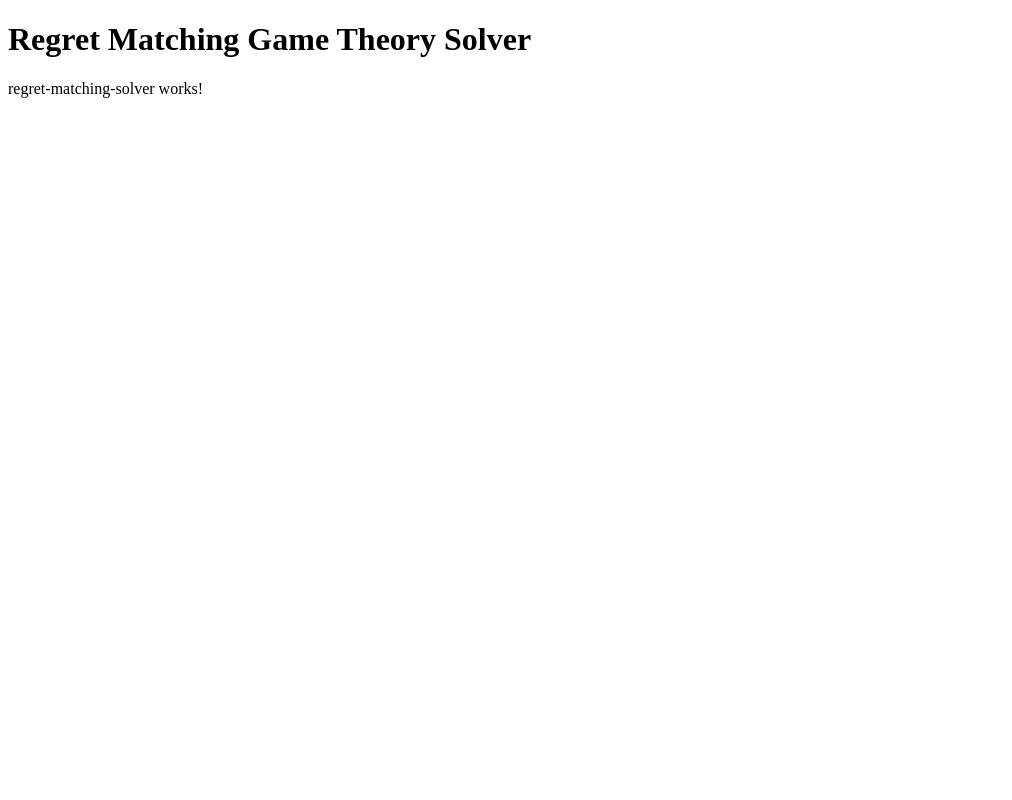
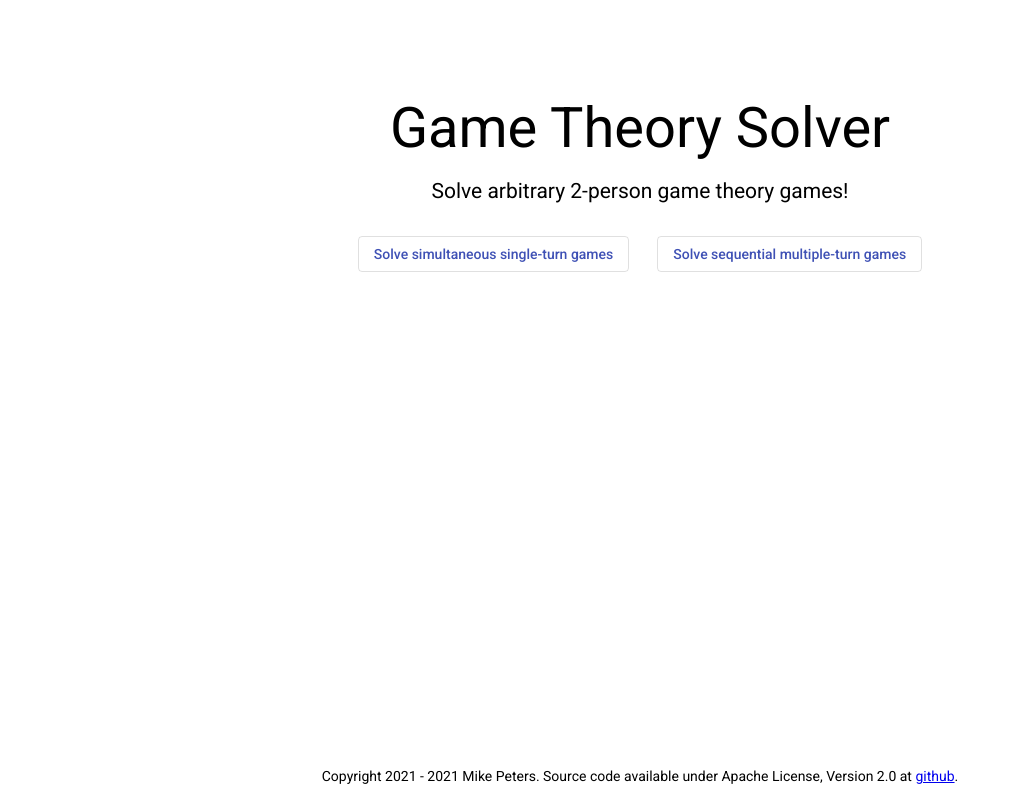
Before and after one commit to mjp5153/CFR-minimization-solver, an Angular app in the folder cfr-front-ng/: page / in a window 1280 px wide. Shown: the whole page, without its empty margins (0-1012 px from the left). Built offline with nearby package versions, Linux system fonts and the light colour scheme.

Commit message:
updated home page

```diff
--- a/cfr-front-ng/angular.json
+++ b/cfr-front-ng/angular.json
@@ -28,6 +28,7 @@
               "src/assets"
             ],
             "styles": [
+              "./node_modules/@angular/material/prebuilt-themes/indigo-pink.css",
               "src/styles.scss"
             ],
             "scripts": []
@@ -92,6 +93,7 @@
               "src/assets"
             ],
             "styles": [
+              "./node_modules/@angular/material/prebuilt-themes/indigo-pink.css",
               "src/styles.scss"
             ],
             "scripts": []
@@ -123,6 +125,7 @@
           }
         }
       }
-    }},
+    }
+  },
   "defaultProject": "cfr-minimization-solver"
 }
--- a/cfr-front-ng/package.json
+++ b/cfr-front-ng/package.json
@@ -12,10 +12,12 @@
   "private": true,
   "dependencies": {
     "@angular/animations": "~9.1.9",
+    "@angular/cdk": "^9.2.4",
     "@angular/common": "~9.1.9",
     "@angular/compiler": "~9.1.9",
     "@angular/core": "~9.1.9",
     "@angular/forms": "~9.1.9",
+    "@angular/material": "^9.2.4",
     "@angular/platform-browser": "~9.1.9",
     "@angular/platform-browser-dynamic": "~9.1.9",
     "@angular/router": "~9.1.9",
--- a/cfr-front-ng/src/app/app.component.html
+++ b/cfr-front-ng/src/app/app.component.html
@@ -1,4 +1,11 @@
-<div>
-  <h1>Regret Matching Game Theory Solver</h1>
-  <app-regret-matching-solver></app-regret-matching-solver>
+<div class="root">
+  <h1>Game Theory Solver</h1>
+  <p>Solve arbitrary 2-person game theory games!</p>
+
+  <div class="buttons">
+    <button mat-stroked-button color="primary">Solve simultaneous single-turn games</button>
+    <button mat-stroked-button color="primary">Solve sequential multiple-turn games </button>
+  </div>
+
+  <div class="info-text">Copyright 2021 - {{year}} Mike Peters.  Source code available under Apache License, Version 2.0 at <a target="_blank" href="https://github.com/mjp5153/CFR-minimization-solver">github</a>.</div>
 </div>
--- a/cfr-front-ng/src/app/app.component.scss
+++ b/cfr-front-ng/src/app/app.component.scss
@@ -0,0 +1,35 @@
+:host {
+  .root {
+    height: 100%;
+    width: 100%;
+    display: flex;
+    flex-direction: column;
+    align-items: center;
+
+    h1 {
+      font-size: 4em;
+      margin-top: 2em;
+    }
+
+    p {
+      font-size: 1.5em;
+      margin: 1em;
+    }
+
+    .buttons {
+      display: flex;
+      flex-direction: row;
+
+      button {
+        margin: 1em;
+      }
+    }
+
+    .info-text {
+      margin-top:auto;
+      margin-bottom: 1em;
+    }
+
+  }
+
+}
--- a/cfr-front-ng/src/app/app.component.ts
+++ b/cfr-front-ng/src/app/app.component.ts
@@ -1,10 +1,15 @@
-import { Component } from '@angular/core';
+import { Component, OnInit } from '@angular/core';
 
 @Component({
   selector: 'app-root',
   templateUrl: './app.component.html',
   styleUrls: ['./app.component.scss']
 })
-export class AppComponent {
-  title = 'cfr-minimization-solver';
+export class AppComponent implements OnInit {
+  title = 'game-theory-solver';
+  public year;
+
+  ngOnInit() {
+    this.year = new Date().getFullYear();
+  }
 }
--- /dev/null
+++ b/cfr-front-ng/src/app/cfr-solver/cfr-solver.component.html
@@ -0,0 +1 @@
+<p>cfr-solver works!</p>
--- /dev/null
+++ b/cfr-front-ng/src/app/cfr-solver/cfr-solver.component.ts
@@ -0,0 +1,15 @@
+import { Component, OnInit } from '@angular/core';
+
+@Component({
+  selector: 'app-cfr-solver',
+  templateUrl: './cfr-solver.component.html',
+  styleUrls: ['./cfr-solver.component.scss']
+})
+export class CfrSolverComponent implements OnInit {
+
+  constructor() { }
+
+  ngOnInit(): void {
+  }
+
+}
--- a/cfr-front-ng/src/index.html
+++ b/cfr-front-ng/src/index.html
@@ -6,8 +6,10 @@
   <base href="/">
   <meta name="viewport" content="width=device-width, initial-scale=1">
   <link rel="icon" type="image/x-icon" href="favicon.ico">
+  <link href="https://fonts.googleapis.com/css?family=Roboto:300,400,500&display=swap" rel="stylesheet">
+  <link href="https://fonts.googleapis.com/icon?family=Material+Icons" rel="stylesheet">
 </head>
-<body>
+<body class="mat-typography">
   <app-root></app-root>
 </body>
 </html>
--- a/cfr-front-ng/src/styles.scss
+++ b/cfr-front-ng/src/styles.scss
@@ -1 +1,5 @@
 /* You can add global styles to this file, and also import other style files */
+@import "../node_modules/@angular/material/prebuilt-themes/indigo-pink.css";
+
+html, body { height: 100%; }
+body { margin: 0; font-family: Roboto, "Helvetica Neue", sans-serif; }
```
Also changed, not shown: cfr-front-ng/src/app/app.module.ts (+8 -2 lines), cfr-front-ng/src/app/cfr-solver/cfr-solver.component.scss (added), 2 other files (tests, documents, lock files or other folders).
